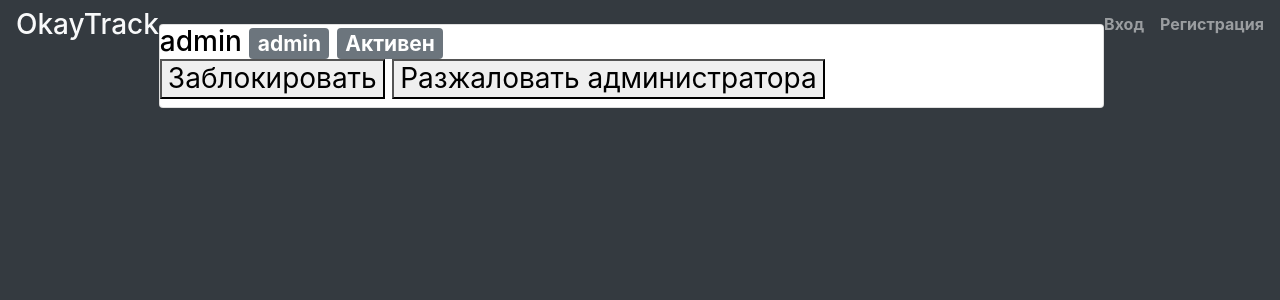
After one commit to Protocs/OkayTrack, a Flask app: template website/templates/users.html in a window 1280 px wide. The commit adds this page. Shown: the top 300 px of the page. Run offline with Flask 2, Linux system fonts and the light colour scheme; the template is opened without the code that fills it: values that come from a table or form of the project are taken from there, others are empty; data comes from the database, SQL or seed files in the repository; some libraries are stand-ins or nearby versions.

Commit message:
Список пользователей для админ-панели

```diff
--- a/website/db.py
+++ b/website/db.py
@@ -14,6 +14,7 @@ class User(db.Model):
     alice_id = db.Column(db.String(64), nullable=True)
     role = db.Column(db.String(5), default="user")
     password_hash = db.Column(db.String(128), nullable=False)
+    blocked = db.Column(db.Boolean, default=False)
 
     def __repr__(self):
         return f"<User('{self.username}')>"
@@ -21,6 +22,10 @@ class User(db.Model):
     @staticmethod
     def get_by_username(username):
         return User.query.filter_by(name=username).first()
+
+    @staticmethod
+    def get_all():
+        return User.query.all()
 
 
 class Task(db.Model):
--- a/website/templates/base.html
+++ b/website/templates/base.html
@@ -16,10 +16,11 @@
                     <a class="nav-link" href="/login">Вход</a>
                     <a class="nav-link" href="/register">Регистрация</a>
                 {% else %}
+                    {{ session.user_name }} | &nbsp;
                     {% if session.role == "admin" %}
                         <a class="nav-link" href="/task-categories">Категории</a>
+                        <a class="nav-link" href="/users">Пользователи</a>
                     {% endif %}
-                    {{ session.user_name }} | &nbsp;
                     <a class="nav-link" href="/logout">Выйти</a>
                 {% endif %}
             </nav>
--- a/website/templates/index.html
+++ b/website/templates/index.html
@@ -21,8 +21,8 @@
 {% block body %}
     {% if not session.user_name %}
         <div class="h-100">
-            <h1>Ошибка</h1>
-            <p>Вы должны войти или зарегистрироваться для просмотра задач.</p>
+            <h1>Внимание</h1>
+            <p>Зарегистрируйтесь или войдите для работы в системе</p>
         </div>
     {% else %}
         <div class="text-dark">
--- /dev/null
+++ b/website/templates/users.html
@@ -0,0 +1,28 @@
+{% extends "base.html" %}
+
+{% block body %}
+
+{% for user in users %}
+
+<div class="card">
+    <h3 style="color: black">{{ user.name }}
+        <span class="badge badge-secondary">{{ user.role }}</span>
+        <span class="badge badge-secondary">
+            {% if user.blocked %} Заблокирован {% else %} Активен {% endif %}
+        </span>
+        {% if user.name != session.user_name %}
+        <form method="post">
+            <button type="submit" name="status-{{ user.name }}">
+                {% if user.blocked %} Разблокировать {% else %} Заблокировать {% endif %}
+            </button>
+            <button type="submit" name="setadmin-{{ user.name }}">
+                {% if user.role == "user" %} Назначить администратором {% else %} Разжаловать администратора {% endif %}
+            </button>
+        </form>
+        {% endif %}
+    </h3>
+</div>
+
+{% endfor %}
+
+{% endblock %}
```
Also changed, not shown: website/routes.py (+14 -1 lines).
